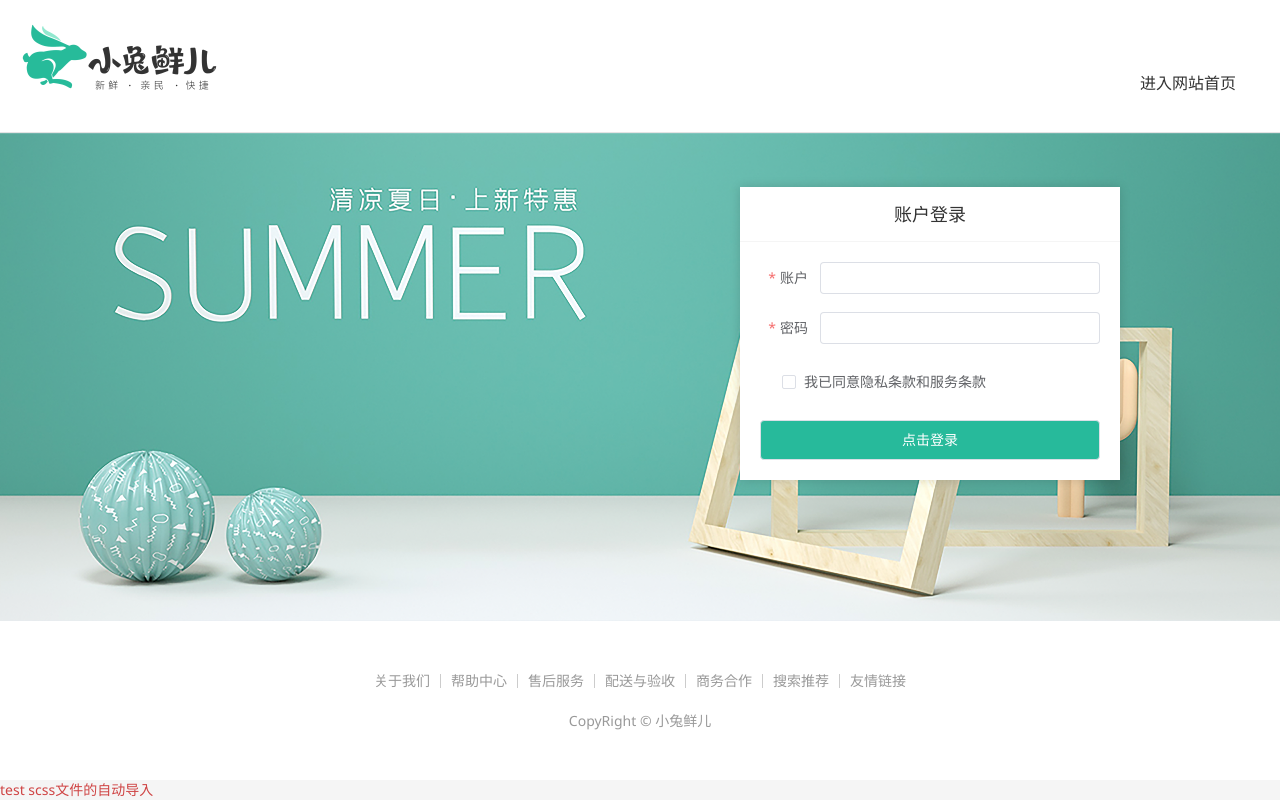
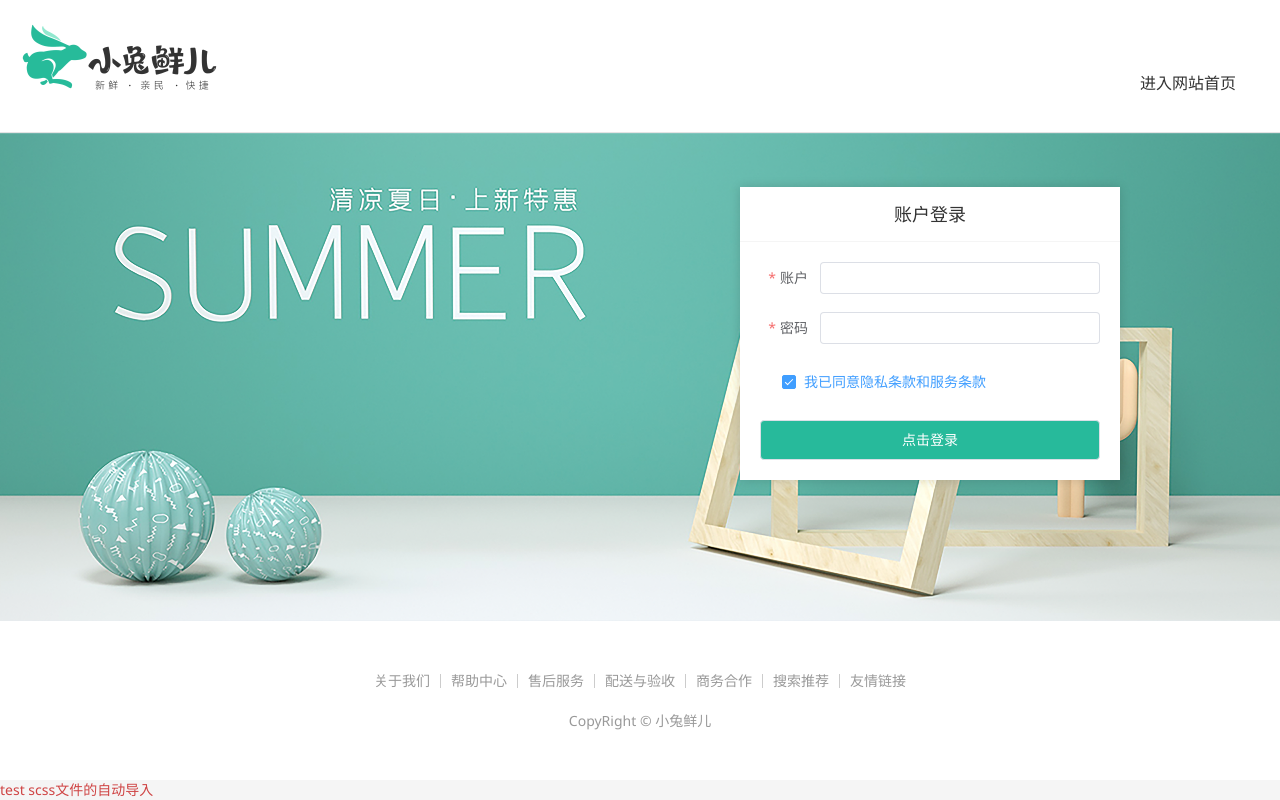
Before and after one commit to wdmzsyy/vue-rabbit, a Vue app: page /login in a window 1280 px wide. Built offline with nearby package versions, Linux system fonts and the light colour scheme; a small style sheet from the web is missing.

Commit message:
登录-表单校验-自定义校验规则

```diff
--- a/src/views/Login/index.vue
+++ b/src/views/Login/index.vue
@@ -5,7 +5,8 @@
 // 1.按照接口字段准备表单对象并绑定
 const form = ref({
     account: '',
-    password: ''
+    password: '',
+    agree: true
 })
 
 // 2.准备规则对象并绑定
@@ -16,6 +17,19 @@
     password: [
         {required: true, message: '密码不能为空', trigger: 'blur'},
         {min: 6, max: 14, message: '密码长度为6~14个字符', trigger: 'blur'}
+    ],
+    agree: [
+        {
+            validator: (rule, value, callback) => {
+                console.log(value)
+                // 自定义校验逻辑：勾选通过，不勾选则不通过
+                if(value) {
+                    callback()
+                }else{
+                    callback(new Error('请勾选协议'))
+                }
+            }
+        }
     ]
 }
 </script>
@@ -51,8 +65,8 @@
                             <el-form-item prop="password" label="密码">
                                 <el-input v-model="form.password"/>
                             </el-form-item>
-                            <el-form-item label-width="22px">
-                                <el-checkbox size="large">
+                            <el-form-item prop="agree" label-width="22px">
+                                <el-checkbox size="large" v-model="form.agree">
                                     我已同意隐私条款和服务条款
                                 </el-checkbox>
                             </el-form-item>
```
